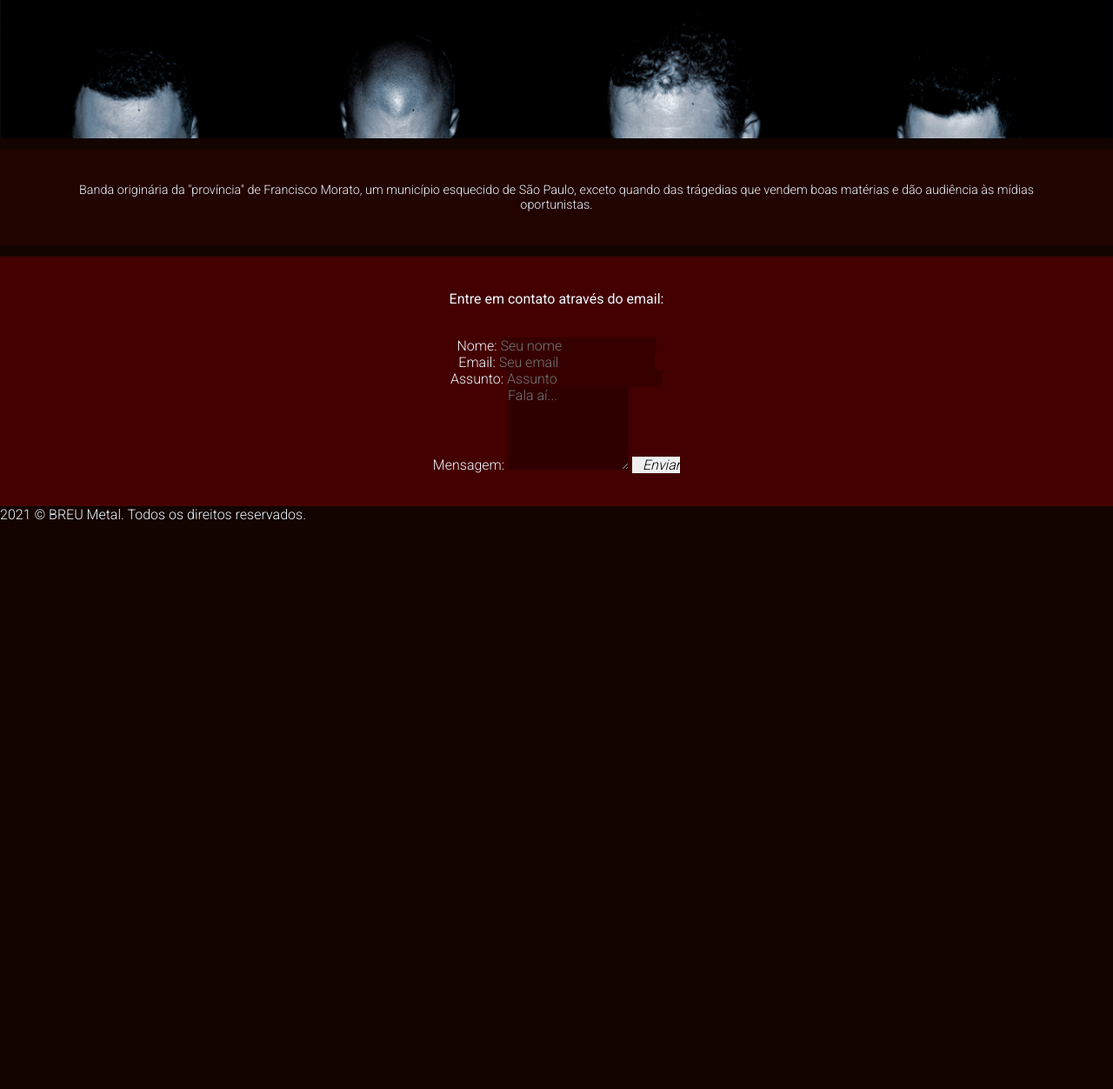
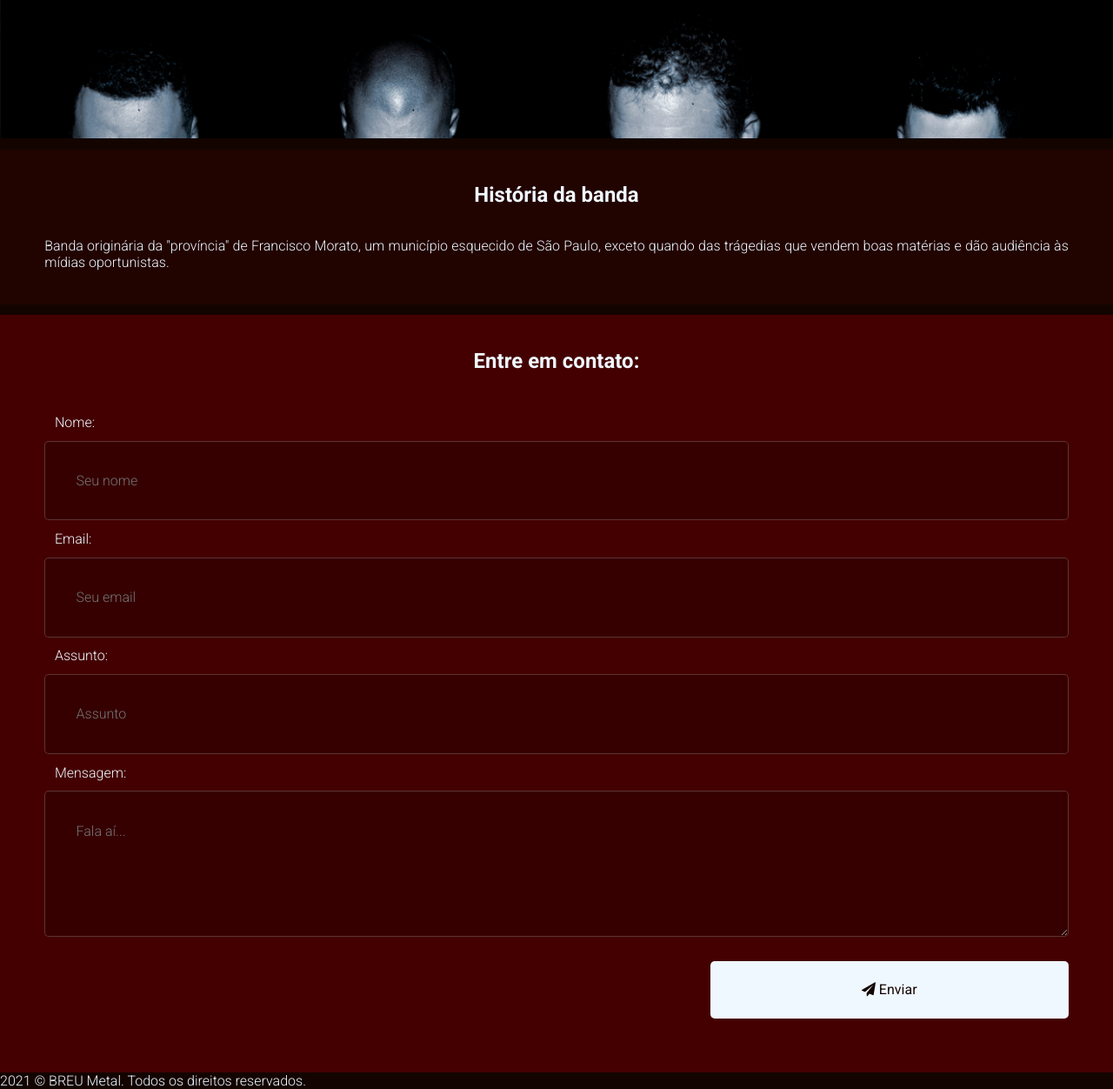
Before and after one commit to VagRamos/breu, a PHP site: page / in a window 1280 px wide. Shown: the part 262-1514 px from the top of the page at 87% size. Before the commit the page ends 860 px from the top, so only its background shows below. Run offline with PHP 8.4, Linux system fonts and the light colour scheme; some libraries are stand-ins or nearby versions; some web fonts are replaced.

Commit message:
ajustes de layout e formulario

```diff
--- a/project/css/style.css
+++ b/project/css/style.css
@@ -112,13 +112,22 @@ img{
 /* DESCRICAO */
 .sobre{
     color: aliceblue;
-    font-size: 0.9em;
     width: 100%;
     float: left;
     padding: 3% 4%;
     margin-top: 1%;
     background-color: rgba(68, 0, 0, 0.3);
+}
+
+.sobre h2{
+    font-size: 1.5em;
+    font-weight: 600;
+    margin-bottom: 3%;
     text-align: center;
+}
+
+.sobre p{
+    text-align: justify;
 }
 
 /* CONTATO */
@@ -136,12 +145,55 @@ img{
 }
 
 .contato h2{
-    font-weight: 400;
+    font-size: 1.5em;
+    font-weight: 600;
 }
 
-.contato #nome{
+.contato input{
+    width: 100%;
+    color: aliceblue;
     background-color: rgba(0, 0, 0, 0.2);
-    border: #440000;
+    border: 1px solid rgba(255, 255, 255, 0.2);
+    padding: 3%;
+    border-radius: 5px;
+}
+
+.contato label{
+    float: left;
+    margin: 1% 1%;
+}
+
+/* .btn-enviar{
+    width: 56px;
+    height: 56px;
+    float:right;
+    text-align: center;
+    color: aliceblue;
+    border-radius: 56px;
+    cursor: pointer;
+    background: linear-gradient(to right, #000, #440000);
+} */
+.contato button{
+    width: 35%;
+    background-color: aliceblue;
+    color: #130400;
+    font-weight: 400;
+    border-radius: 5px;
+    float: right;
+    padding: 2%;
+    margin: 2% 0;
+    cursor: pointer;
+}
+/* .contato i{
+    color: red;
+} */
+
+/* .contato #nome{
+    width: 100%;
+    background-color: rgba(0, 0, 0, 0.2);
+    border: 1px solid rgba(255, 255, 255, 0.2);
+    padding: 3%;
+    border-radius: 5px;
 }
 
 .contato #email{
@@ -152,14 +204,18 @@ img{
 .contato #assunto{
     background-color: rgba(0, 0, 0, 0.2);
     border: #440000;
+}*/
+
+.contato #mensagem{
+    width: 100%;
+    color: aliceblue;
+    background-color: rgba(0, 0, 0, 0.2);
+    border: 1px solid rgba(255, 255, 255, 0.2);
+    padding: 3%;
+    border-radius: 5px;
 }
 
-.contato #mensagem{
-    background-color: rgba(0, 0, 0, 0.3);
-    border: #440000;
-}
-
-/* FOOTER */
+/* FOOTER (resolver)*/
 footer{
     margin-top: 10%;
 }
--- a/project/index.php
+++ b/project/index.php
@@ -19,7 +19,7 @@
 
     <header class="cabecalho">
         <a href="index.php"><h1 class="logo">Breu Metal</h1></a>
-         <button class="btn-menu"><i class="fa fa-bars fa-lg"></i></button>
+        <button class="btn-menu"><i class="fa fa-bars fa-lg"></i></button>
         <nav class="menu">
             <a class="btn-close"><i class="fa fa-times"></i></a>
             <ul>
@@ -30,19 +30,20 @@
             </ul>
         </nav>
     </header>
-    <div class="banner">
+    <section class="banner">
 
-    </div>
+    </section>
 
-    <div class="sobre">
+    <section class="sobre">
+        <h2>História da banda</h2>
         <p>Banda originária da "província" de Francisco Morato,
         um município esquecido de São Paulo, exceto quando das trágedias
         que vendem boas matérias e dão audiência às mídias oportunistas.</p>
-    </div>
+    </section>
 
     <section class="contato">
         <!-- terminar formulário -->
-        <h2>Entre em contato através do email:</h2>
+        <h2>Entre em contato:</h2>
         <form action="">
             <div>
                 <label>Nome:</label>
@@ -57,9 +58,9 @@
                 <input id="assunto" type="text" name="assunto" placeholder="Assunto">
             </div>
             <div>
-                <label for="">Mensagem:</label>
+                <label>Mensagem:</label>
                 <textarea name="" id="mensagem" cols="15" rows="5" placeholder="Fala aí..."></textarea>
-                <button><i class="fas fa-paper-plane">Enviar</i></button>
+                <button><i class="fa fa-paper-plane fa-md"></i> Enviar</button>
             </div>
         </form>
     </section>
```
